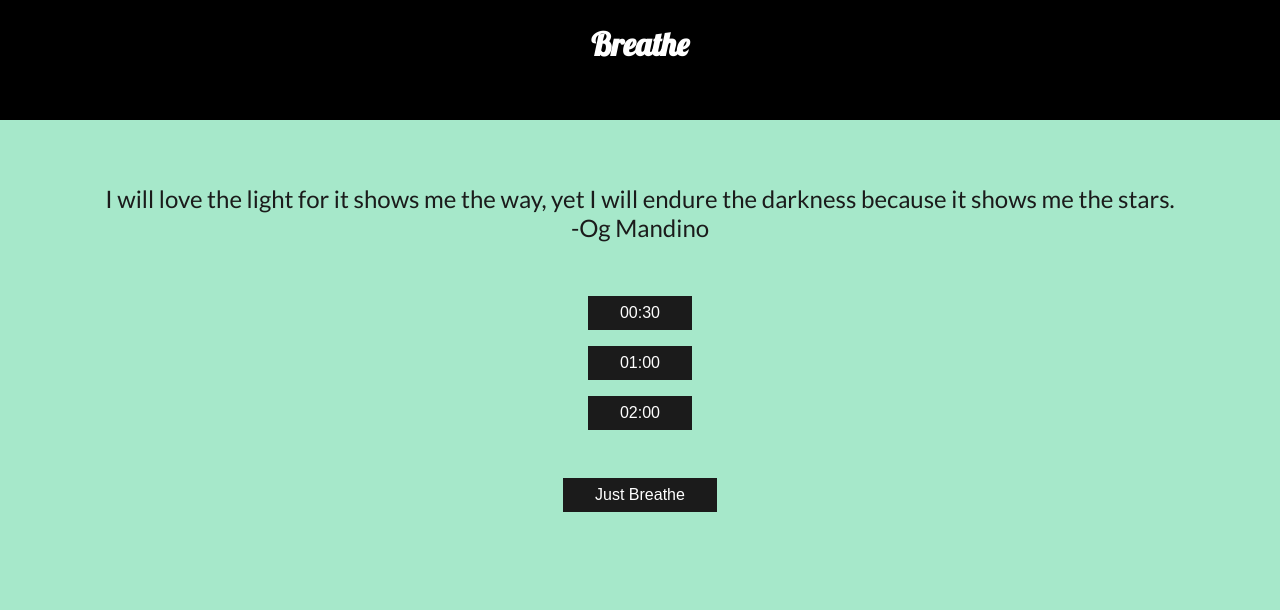
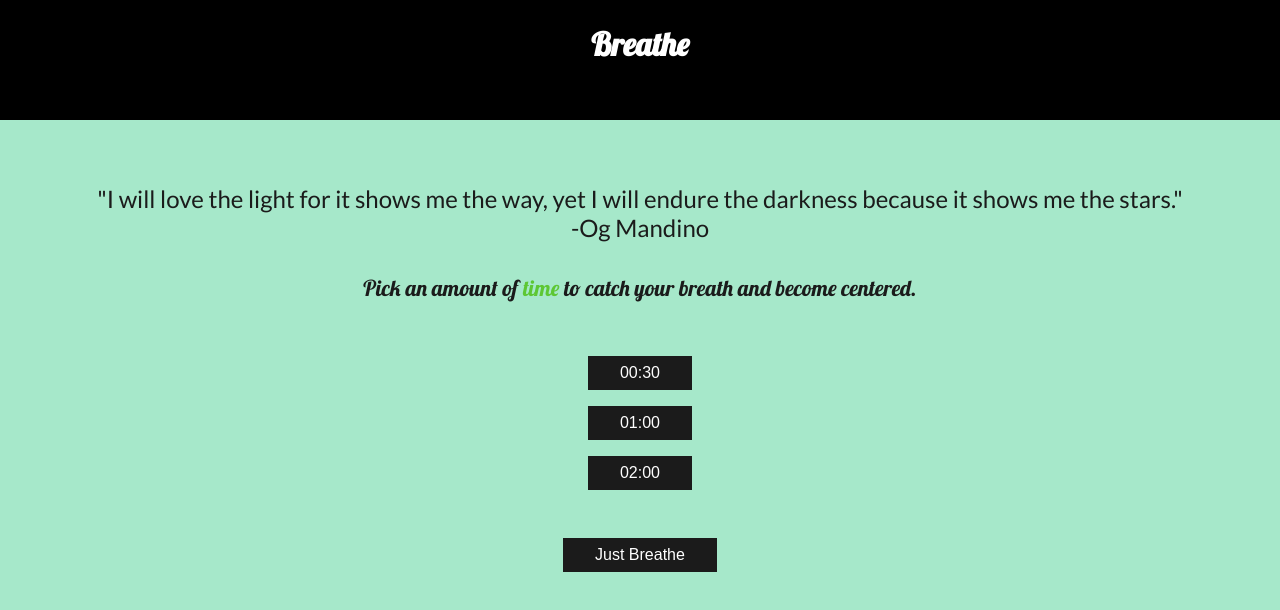
Before and after one commit to dalva19/breathe, a React (Create React App) app: page / in a window 1280 px wide. Shown: the top 610 px of the page. Built offline with nearby package versions, Linux system fonts and the light colour scheme.

Commit message:
box breathing pic w timer

```diff
--- /dev/null
+++ b/src/components/Box_Breathing.js
@@ -0,0 +1,25 @@
+import styled from "styled-components";
+
+const BoxBreathing = () => {
+  return (
+    <StyledBoxBreathing>
+      <img
+        src="https://images.squarespace-cdn.com/content/v1/5cd3203f3560c37e515c8f46/1588168210999-2DZ22Q2QL1VKDZLI9XQQ/ke17ZwdGBToddI8pDm48kMR1yAHb8bPoH1-OdajP2rZZw-zPPgdn4jUwVcJE1ZvWQUxwkmyExglNqGp0IvTJZUJFbgE-7XRK3dMEBRBhUpya-Yv2-AUIrtyc_1d9d84jKAfrgH35AgL5HDK7jKFTEAbkVb2mHFRzAaMt_-j0ggg/Box+Breathing.jpg"
+        alt="https://images.squarespace-cdn.com/content/v1/5b8645f7266c07b084eb29c7/1570208020992-TRZCAX5P0A53CG0LS5AO/Box+breathing.gif?format=1000w"
+      ></img>
+    </StyledBoxBreathing>
+  );
+};
+
+const StyledBoxBreathing = styled.div`
+  display: flex;
+  justify-content: space-between;
+  align-items: center;
+  flex-direction: column;
+  img {
+    border-radius: 10%;
+    box-shadow: 0px 5px 20px rgba(0, 0, 0, 0.2);
+  }
+`;
+
+export default BoxBreathing;
--- a/src/components/Breathe.js
+++ b/src/components/Breathe.js
@@ -4,6 +4,7 @@ import { loadReset } from "../actions/timer_action";
 import { Link } from "react-router-dom";
 import Header from "./Header";
 import Timer from "./Timer";
+import BoxBreathing from "./Box_Breathing";
 //style
 import styled from "styled-components";
 
@@ -27,7 +28,7 @@ const Breathe = () => {
     "https://freesound.org/data/previews/91/91926_7037-lq.mp3"
   );
 
-  const play = () => {
+  const playDing = () => {
     audio.play();
   };
 
@@ -38,13 +39,17 @@ const Breathe = () => {
         <Link to="/">
           <button onClick={handleBackButtonClick}>Back</button>
         </Link>
+
         {isLoaded && <Timer hrsMinsSecs={hrsMinsSecs} />}
-        {complete && (
+
+        {complete ? (
           <div>
             <StyledDogPic>
               <img src={dog} alt="dog"></img>
             </StyledDogPic>
           </div>
+        ) : (
+          <BoxBreathing />
         )}
       </StyledBreathe>
     </div>
--- a/src/components/Home.js
+++ b/src/components/Home.js
@@ -48,8 +48,13 @@ const Home = () => {
     <div>
       <Header />
       <StyledDailyQuote>
-        <p>{randomQuote.q}</p>
+        <p>"{randomQuote.q}"</p>
         <p>-{randomQuote.a}</p>
+
+        <p className="breathing-instruction">
+          Pick an amount of <span>time</span> to catch your breath and become
+          centered.
+        </p>
 
         <br></br>
         <br></br>
@@ -114,8 +119,14 @@ const StyledDailyQuote = styled.div`
     margin-top: 3rem;
   }
 
-  .selected {
-    background-color: green;
+  .breathing-instruction {
+    font-size: 22px;
+    font-family: "Lobster", cursive;
+    margin-top: 2rem;
+  }
+
+  span {
+    color: #5dc733;
   }
 `;
 
--- a/src/components/Timer.js
+++ b/src/components/Timer.js
@@ -3,7 +3,6 @@ import { loadReset, loadTimerComplete } from "../actions/timer_action";
 import { useDispatch } from "react-redux";
 //style
 import styled from "styled-components";
-import { loadRandomDog } from "../actions/dog_action";
 
 const Timer = ({ hrsMinsSecs }) => {
   const { hours = 0, minutes = 0, seconds = 0 } = hrsMinsSecs;
@@ -38,8 +37,9 @@ const Timer = ({ hrsMinsSecs }) => {
 };
 
 const StyledTimer = styled.div`
-  font-size: 2rem;
+  font-size: 4rem;
   padding-top: 1rem;
+  min-height: 25vh;
 `;
 
 export default Timer;
--- a/src/reducers/timer_reducer.js
+++ b/src/reducers/timer_reducer.js
@@ -12,6 +12,7 @@ const initialState = {
   seconds: 0,
   isLoaded: false,
   complete: false,
+  audio: "https://freesound.org/data/previews/91/91926_7037-lq.mp3",
 };
 
 const timerReducer = (state = initialState, action) => {
@@ -19,7 +20,7 @@ const timerReducer = (state = initialState, action) => {
     case SET_30SEC_TIMER:
       return {
         ...state,
-        seconds: 5,
+        seconds: 30,
         isLoaded: true,
       };
     case SET_1MIN_TIMER:
```
